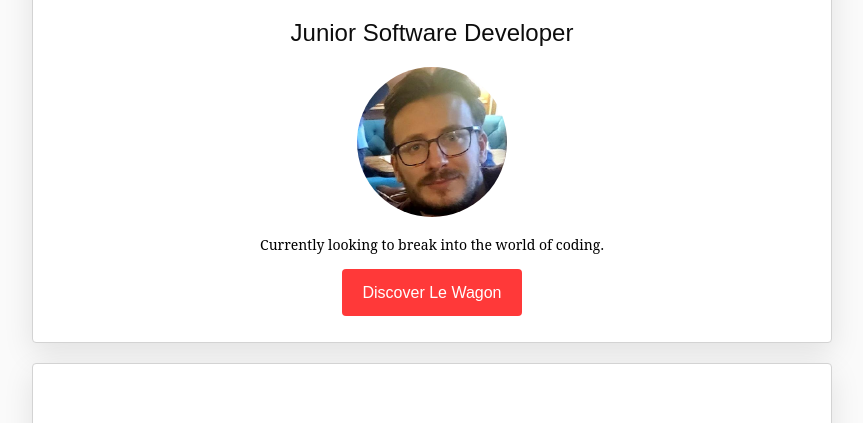
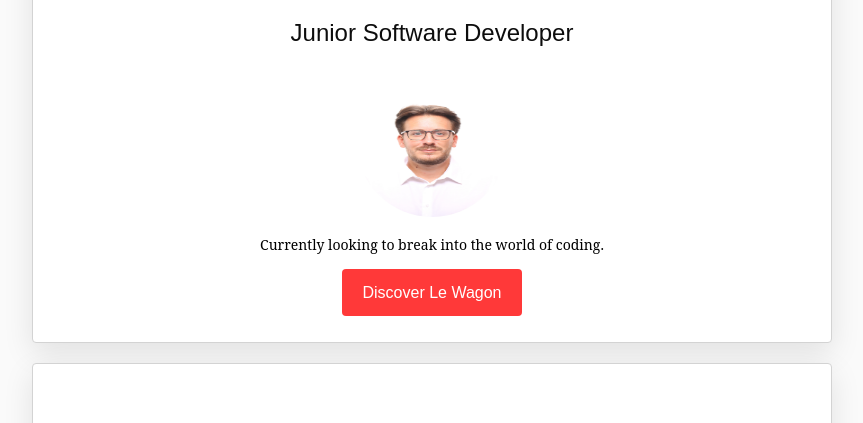
Before and after one commit to jbellma/profile, a plain HTML site: page index.html in a window 1280 px wide. Shown: the part 122-545 px from the top of the page, without its empty margins (208-1071 px from the left). Drawn offline with Linux system fonts and the light colour scheme.

Commit message:
Profile picture changed

```diff
--- a/index.html
+++ b/index.html
@@ -17,7 +17,7 @@
     <div class="card-white">
       <h1>Hello, I'm Jose Bello!</h1>
       <h2>Junior Software Developer</h2>
-      <img src="images/profile.jpeg" width="150" height="150" class="img-circle">
+      <img src="images/profile.jpg" width="150" height="150" class="img-circle">
       <p id="introduction">Currently looking to break into the world of coding.</p>
       <a href="https://www.lewagon.com" target="_blank" class="btn-purple">Discover Le Wagon</a>
     </div>
```
Also changed, not shown: images/profile.jpeg (deleted), images/profile.jpg (added).
